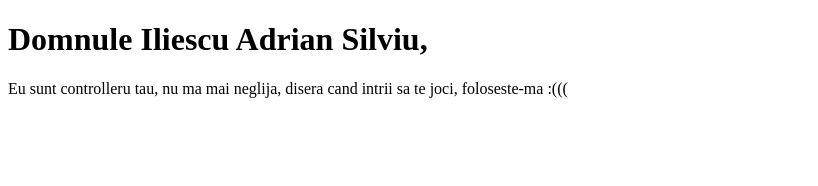
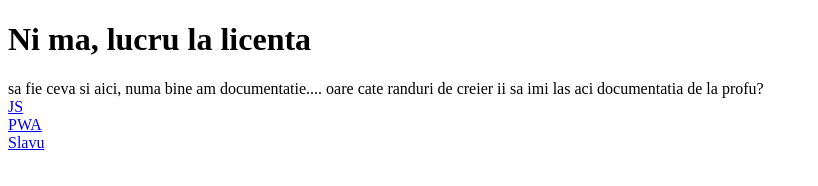
Before and after one commit to KusanagiBoi/kusanagiboi.github.io, a plain HTML site: page index.html in a window 1280 px wide. Shown: the whole page, without its empty margins (0-818 px from the left). Drawn offline with Linux system fonts and the light colour scheme.

Commit message:
Update index.html

```diff
--- a/index.html
+++ b/index.html
@@ -1,7 +1,11 @@
 <!DOCTYPE html>
 <html>
 <body>
-<h1>Domnule Iliescu Adrian Silviu,</h1>
-<p>Eu sunt controlleru tau, nu ma mai neglija, disera cand intrii sa te joci, foloseste-ma :(((</p>
+<h1>Ni ma, lucru la licenta</h1>
+<p>sa fie ceva si aici, numa bine am documentatie.... oare cate randuri de creier ii sa imi las aci documentatia de la profu? <br>
+<a href="https://web.dev/learn/javascript">JS</a> <br>
+<a href="https://web.dev/learn/pwa">PWA</a> <br>
+<a href="https://notebooklm.google/">Slavu</a>
+</p>
 </body>
 </html>
```
